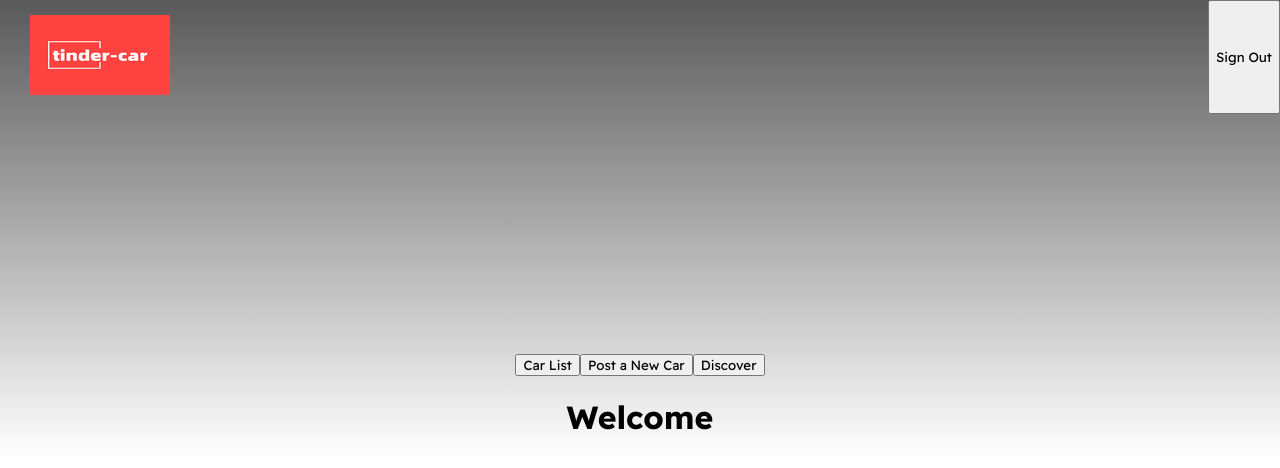
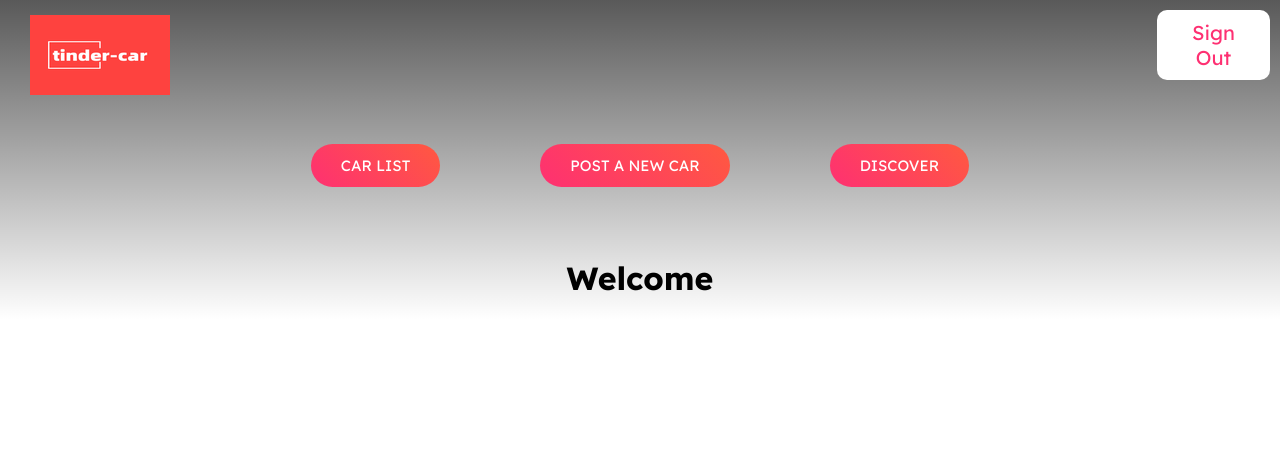
Before and after one commit to wx9529/link-up, a React (Create React App) app: page / in a window 1280 px wide. Shown: the top 468 px of the page. Built offline with nearby package versions, Linux system fonts and the light colour scheme.

Commit message:
edit the style of individual and nav bar

```diff
--- a/src/components/AuthModal.js
+++ b/src/components/AuthModal.js
@@ -32,7 +32,6 @@ const AuthModal = ({setShowModal, isSignUp}) => {
        <i class="fa-solid fa-xmark"></i>
       </div>
       <h2>{isSignUp ? 'CREATE ACCOUNT' : 'LOG IN'}</h2>
-      <p>By clicking Log In, you agree to our terms. Learn how we process your data in our privacy policy</p>
      <form onSubmit={handleSubmit}>
         {isSignUp && <input
           type="name"
--- a/src/components/Car.js
+++ b/src/components/Car.js
@@ -4,6 +4,7 @@ const db = [
     year: '2021',
     make: 'audi',
     model: 'R8',
+    price: 130000,
     url: 'https://images.unsplash.com/photo-1612468008274-9445bd56161e?ixlib=rb-1.2.1&ixid=MnwxMjA3fDB8MHxzZWFyY2h8MXx8Y29vbCUyMGNhcnxlbnwwfHwwfHw%3D&w=1000&q=80'
   },
   {
@@ -11,6 +12,7 @@ const db = [
     year: '2021',
     make: 'audi',
     model: 'R8',
+    price: 150000,
     url: 'https://images.unsplash.com/photo-1612468008274-9445bd56161e?ixlib=rb-1.2.1&ixid=MnwxMjA3fDB8MHxzZWFyY2h8MXx8Y29vbCUyMGNhcnxlbnwwfHwwfHw%3D&w=1000&q=80'
   }
 ]
@@ -22,16 +24,16 @@ const Car = () => {
   return (
 
     <div className="car-display">
-      <div className="swiper-container">
-        <div className="card-container">
       {cars.map((car) =>
-          <div>
-                <h3>{car.name} <br /> {car.year} <br />{car.make} {car.model} </h3>
+        <div className="car-container">
           <img className="car-photos" src={car.url} />
+          <h3>{car.year} <br />{car.make} {car.model} <br />${car.price}</h3>
+          <div className="car-list-button">
+          <button className="secondary-button">Update</button>
+          <button className="secondary-button">Delete</button>
+          </div>
         </div>
       )}
-      </div>
-      </div>
     </div>
   )
 }
--- a/src/components/Individual.js
+++ b/src/components/Individual.js
@@ -4,7 +4,7 @@ import Dashboard from "../pages/Dashborad"
 import { useState } from "react"
 
 const Individual = () => {
-  const authToken = true
+
   const [showCarList, setShowCarList] = useState(false)
   const [postCar, setPostCar] = useState(false)
   const [discover, setDiscover] = useState(false)
@@ -27,9 +27,9 @@ const Individual = () => {
 
   return (
       <div className="individual">
-        <button className="individual-option" onClick={listClick}>Car List</button>
-        <button className="individual-option" onClick={postClick}>Post a New Car</button>
-        <button className="individual-option" onClick={discoverClick}>Discover</button>
+        <button className="primary-button" onClick={listClick}>Car List</button>
+        <button className="primary-button" onClick={postClick}>Post a New Car</button>
+        <button className="primary-button" onClick={discoverClick}>Discover</button>
         {showCarList && <div className="car-container">
           <Car />
         </div>}
--- a/src/components/Nav.js
+++ b/src/components/Nav.js
@@ -4,12 +4,12 @@ import Home from "../pages/Home"
 
 const Nav = ({authToken, setShowModal, showModal, setIsSignUp}) => {
 
-  // switch logo picture with minimal
-  // const minimal = false
-  // src= {minimal ? logo1 : logo2}
-  const handleClick = () =>{
+  const handleClick = () => {
     setShowModal(true)
     setIsSignUp(false)
+  }
+  const logOutClick = () => {
+    authToken = false
   }
 
   return (
@@ -19,7 +19,7 @@ const Nav = ({authToken, setShowModal, showModal, setIsSignUp}) => {
     </div>
 
     {!authToken? <button className= "nav-button" onClick={handleClick} disabled={showModal}>
-      Log in</button> : <button className="log-out">Sign Out</button>}
+        Log in</button> : <button className="nav-button" onClick={logOutClick}>Sign Out</button>}
     </nav>
 
   )
--- a/src/index.css
+++ b/src/index.css
@@ -58,6 +58,8 @@ nav {
 }
 
 nav .nav-button {
+  height:70px;
+  width:113px;
   color: rgb(254, 48, 114);
   background-color: rgb(255,255,255);
   font-size: 20px;
@@ -261,3 +263,26 @@ nav.logo-container .logo {
   padding:20px;
 
 }
+/* car display */
+.car-container {
+  display:flex;
+  flex-direction: column;
+}
+.car-container {
+  display: flex;
+  align-items: center;
+}
+.car-container .car-photos {
+  height: 350px;
+  width: 450px;
+  margin-top: 30px;
+}
+
+/* individual */
+.individual {
+  margin-top: -260px;
+}
+.individual .primary-button {
+    padding: 12px 30px;
+    margin: 50px;
+}
```
Lines whose indentation alone changed are shown as unchanged.
